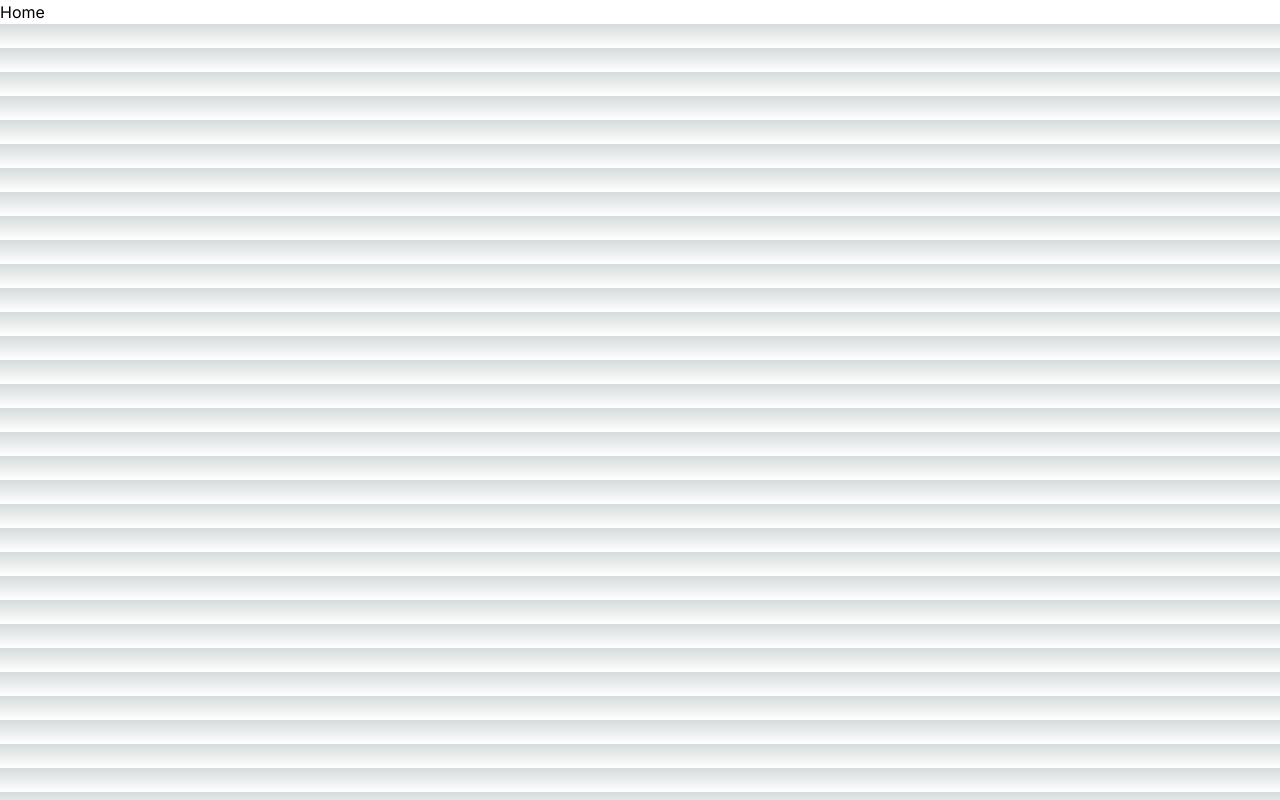
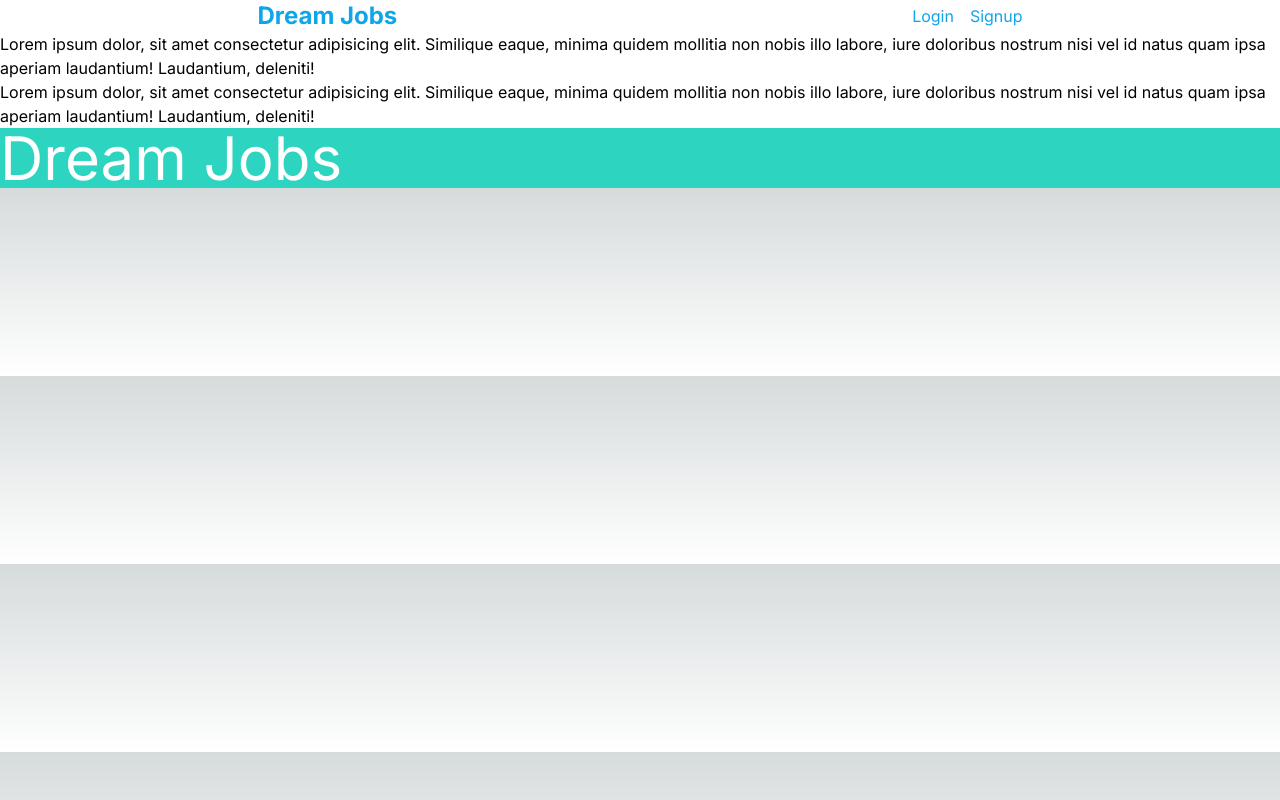
Before and after one commit to sameer-se/Dream-Jobs, a Next.js app: page / in a window 1280 px wide. Built offline with nearby package versions, Linux system fonts and the light colour scheme.

Commit message:
navbar and footer

```diff
--- a/app/components/cards.jsx
+++ /dev/null
@@ -1,5 +0,0 @@
-import React from "react";
-
-export default function Cards() {
-  return <div>Cards</div>;
-}
--- /dev/null
+++ b/app/components/footer.jsx
@@ -0,0 +1,9 @@
+import React from "react";
+
+export default function Footer() {
+  return (
+    <footer className="bg-teal-400">
+      <div className="text-6xl text-white">Dream Jobs</div>
+    </footer>
+  );
+}
--- /dev/null
+++ b/app/components/navbar.jsx
@@ -0,0 +1,17 @@
+import React from "react";
+
+export default function NavBar() {
+  return (
+    <div className="bg-white flex justify-around text-sky-500 ">
+      <div className="font-bold text-2xl">Dream Jobs</div>
+      <div className="flex gap-4">
+        <button className="text-sky-500" type="submit">
+          Login
+        </button>
+        <button className="text-sky-500" type="submit">
+          Signup
+        </button>
+      </div>
+    </div>
+  );
+}
--- a/app/layout.jsx
+++ b/app/layout.jsx
@@ -1,17 +1,23 @@
-import './globals.css'
-import { Inter } from 'next/font/google'
+import "./globals.css";
+import { Inter } from "next/font/google";
+import NavBar from "./components/navbar";
+import Footer from "./components/footer";
+import Home from "./page";
 
-const inter = Inter({ subsets: ['latin'] })
+const inter = Inter({ subsets: ["latin"] });
 
 export const metadata = {
-  title: 'Create Next App',
-  description: 'Generated by create next app',
-}
+  title: "Create Next App",
+  description: "Generated by create next app",
+};
 
 export default function RootLayout({ children }) {
   return (
     <html lang="en">
+      <NavBar />
+      <Home />
       <body className={inter.className}>{children}</body>
+      <Footer />
     </html>
-  )
+  );
 }
--- a/app/page.jsx
+++ b/app/page.jsx
@@ -3,7 +3,9 @@ import React from "react";
 export default function Home() {
   return (
     <div className="bg-white">
-      <div className="text-black">Home</div>
+      Lorem ipsum dolor, sit amet consectetur adipisicing elit. Similique eaque,
+      minima quidem mollitia non nobis illo labore, iure doloribus nostrum nisi
+      vel id natus quam ipsa aperiam laudantium! Laudantium, deleniti!
     </div>
   );
 }
```
